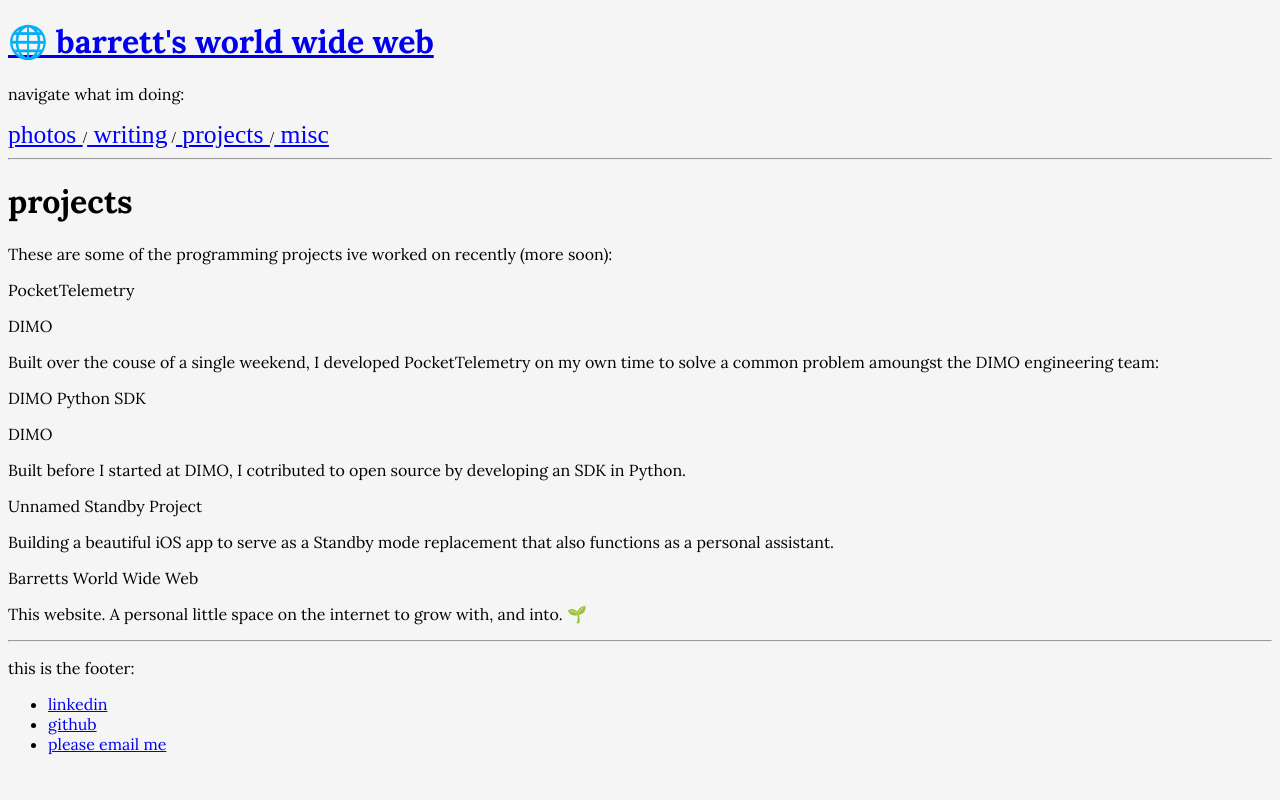
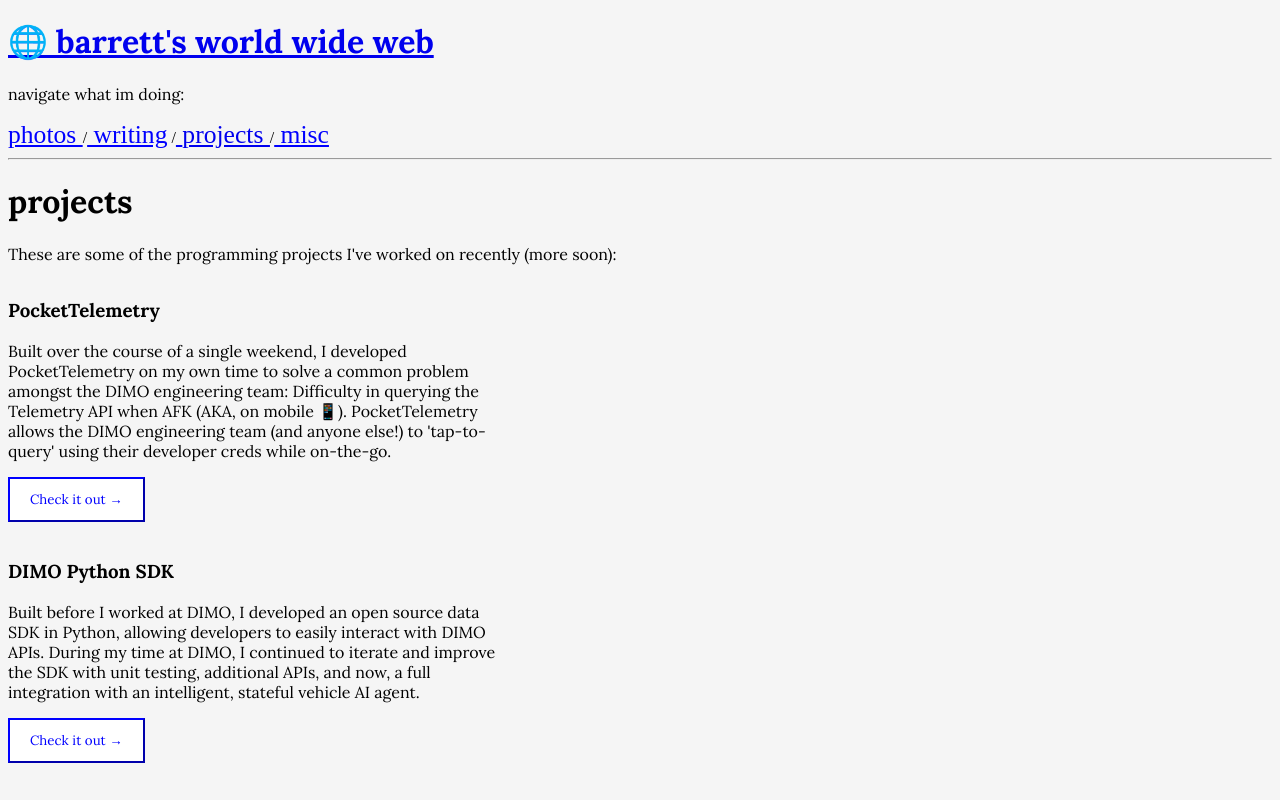
Before and after one commit to barrettk8090/barretts-world-wide-web, a React (Vite) app: page /projects in a window 1280 px wide. Shown: the top 800 px of the page. Built offline with nearby package versions, Linux system fonts and the light colour scheme.

Commit message:
projects, searchy

```diff
--- a/src/App.css
+++ b/src/App.css
@@ -10,7 +10,7 @@ body {
 }
 
 
-h1, h2, h3, h4, h5, h6, p, li {
+h1, h2, h3, h4, h5, h6, p, li, button {
     font-family: "Lora";
 }
 
--- a/src/components/ProjectModule.tsx
+++ b/src/components/ProjectModule.tsx
@@ -9,14 +9,16 @@ export default function ProjectModule({ project }: SingleProjectProps){
 
     return (
         <div className="single-project">
-            <p>{project.name}</p>
-            <p>{project.company}</p>
+            <h3>{project.name}</h3>
+            {/* <p>{project.company}</p> */}
             <p>{project.description}</p>
 
             {/* If proj has link, check it out link */}
             { project.link ?
-            <a href={project.link}>Check it</a> : <></>
-        }
+                <button className="button proj-button" onClick={() => window.open(project.link, '_blank')}>
+                    Check it out →
+                </button>
+            : null}
         </div>
     )
 }
--- a/src/pages/Projects/Projects.css
+++ b/src/pages/Projects/Projects.css
@@ -0,0 +1,20 @@
+.project-container{
+    display: flex;
+    flex-direction: column;
+    max-width: 500px;
+}
+
+.single-project{
+    padding-bottom: 18px;
+}
+
+.proj-button {
+    padding: 12px 20px;
+    background-color: white;
+    border-color: blue;
+    color: blue;
+}
+
+.proj-button:hover{
+    background-color:orange;
+}
--- a/src/pages/Projects/Projects.tsx
+++ b/src/pages/Projects/Projects.tsx
@@ -1,3 +1,4 @@
+import './Projects.css'
 import ProjectModule from "../../components/ProjectModule"
 
 
@@ -11,15 +12,15 @@ export interface Project {
 const projects: Array<Project> = [
     {
         name: "PocketTelemetry",
-        link: "",
+        link: "https://github.com/barrettk8090/pocket-telemetry",
         company: "DIMO",
-        description: "Built over the couse of a single weekend, I developed PocketTelemetry on my own time to solve a common problem amoungst the DIMO engineering team:  "
+        description: "Built over the course of a single weekend, I developed PocketTelemetry on my own time to solve a common problem amongst the DIMO engineering team: Difficulty in querying the Telemetry API when AFK (AKA, on mobile 📱). PocketTelemetry allows the DIMO engineering team (and anyone else!) to 'tap-to-query' using their developer creds while on-the-go."
     },
     {
         name: "DIMO Python SDK",
-        link: "",
+        link: "https://github.com/DIMO-Network/dimo-python-sdk",
         company: "DIMO",
-        description: "Built before I started at DIMO, I cotributed to open source by developing an SDK in Python."
+        description: "Built before I worked at DIMO, I developed an open source data SDK in Python, allowing developers to easily interact with DIMO APIs. During my time at DIMO, I continued to iterate and improve the SDK with unit testing, additional APIs, and now, a full integration with an intelligent, stateful vehicle AI agent."
     },
     {
         name: "Unnamed Standby Project",
@@ -27,6 +28,7 @@ const projects: Array<Project> = [
     },
     {
         name: "Barretts World Wide Web",
+        link:"https://github.com/barrettk8090/barretts-world-wide-web",
         description: "This website. A personal little space on the internet to grow with, and into. 🌱"
     }
 ]
@@ -37,11 +39,12 @@ export default function Projects(){
     return(
         <div>
             <h1>projects</h1>
-            <p>These are some of the programming projects ive worked on recently (more soon):</p>
-
-            {projects.map((project, index) => (
-                <ProjectModule key={project.name || index} project={project} />
-            ))}
+            <p>These are some of the programming projects I've worked on recently (more soon):</p>
+            <div className="project-container">
+                    {projects.map((project, index) => (
+                        <ProjectModule key={project.name || index} project={project} />
+                    ))}
+            </div>
         </div>
     )
 }
--- a/src/pages/Searching/Searching.tsx
+++ b/src/pages/Searching/Searching.tsx
@@ -36,7 +36,7 @@ export default function Searching(){
     return(
         <>
             <h1>some things i have been googling <br/>(for your entertainment):</h1>
-            <p>you can click on any these to experience what it was like for me to google them</p>
+            <p>you can click on any of these to experience what it was like for me to google them</p>
             <div className="search-container">
                 {queries.map((singleQuery) => (
                     <SearchItem key={singleQuery.query} query={singleQuery.query} />
```
